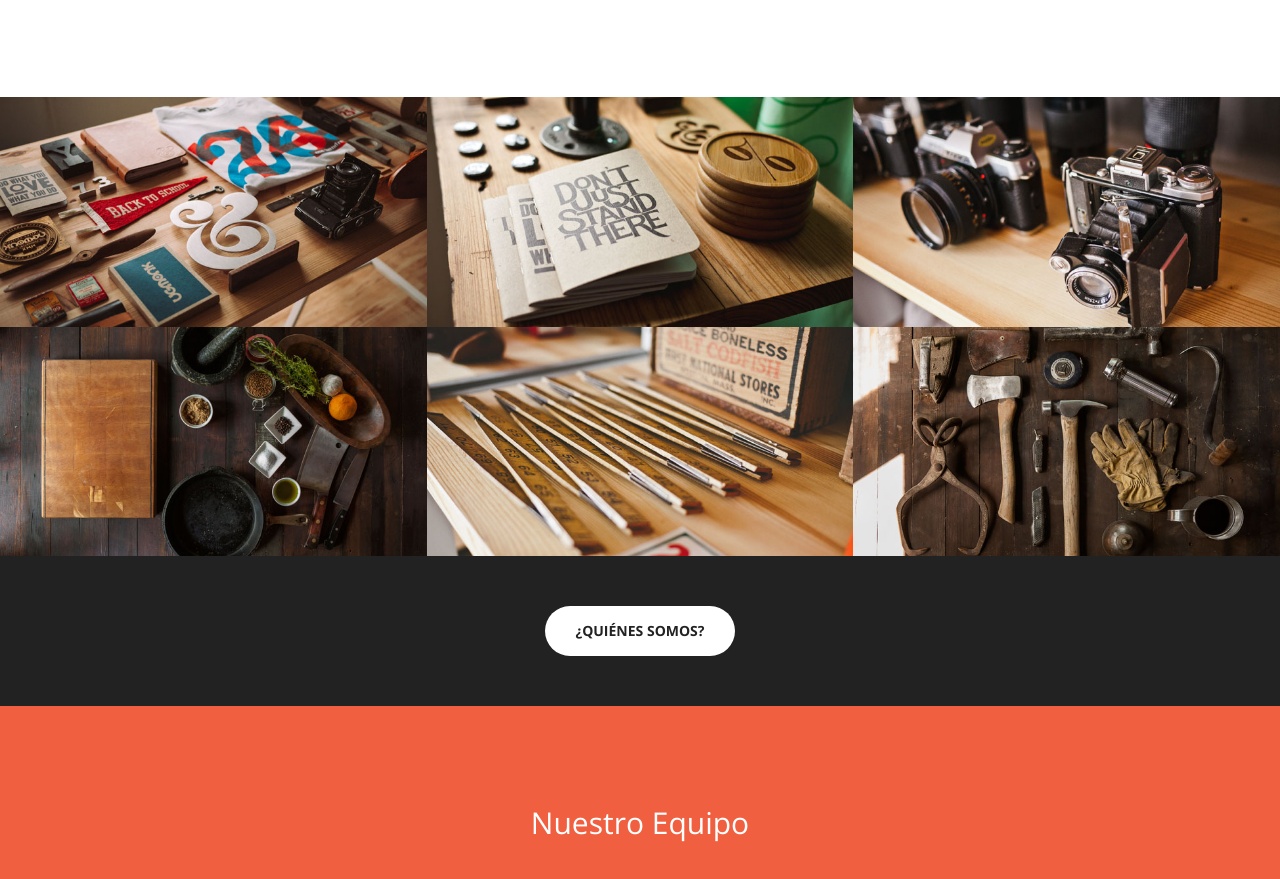
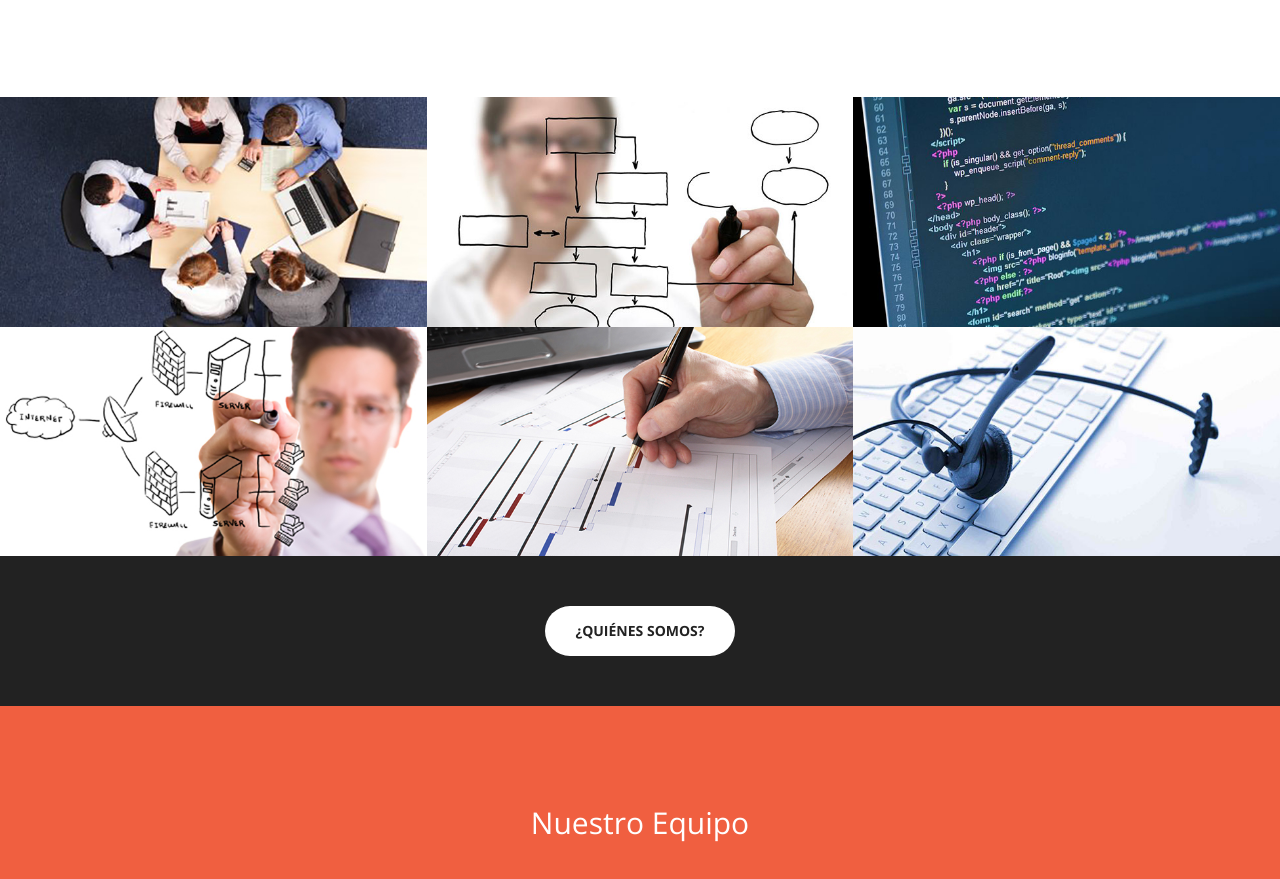
Before and after one commit to leandrolinich/integrapage, a plain HTML site: page index.html in a window 1280 px wide. Shown: the part 1746-2625 px from the top of the page. Drawn offline with nearby package versions, Linux system fonts and the light colour scheme.

Commit message:
Cambiios en las imagenes del portfolio

```diff
--- a/index.html
+++ b/index.html
@@ -152,7 +152,7 @@
             <div class="row no-gutter">
                 <div class="col-lg-4 col-sm-6">
                     <a href="#" class="portfolio-box">
-                        <img src="img/portfolio/1.jpg" class="img-responsive" alt="">
+                        <img src="img/portfolio/relevamiento.jpg" class="img-responsive" alt="">
                         <div class="portfolio-box-caption">
                             <div class="portfolio-box-caption-content">
                                 <div class="project-category text-faded">
@@ -167,7 +167,7 @@
                 </div>
                 <div class="col-lg-4 col-sm-6">
                     <a href="#" class="portfolio-box">
-                        <img src="img/portfolio/2.jpg" class="img-responsive" alt="">
+                        <img src="img/portfolio/analisis.jpg" class="img-responsive" alt="">
                         <div class="portfolio-box-caption">
                             <div class="portfolio-box-caption-content">
                                 <div class="project-category text-faded">
@@ -182,7 +182,7 @@
                 </div>
                 <div class="col-lg-4 col-sm-6">
                     <a href="#" class="portfolio-box">
-                        <img src="img/portfolio/3.jpg" class="img-responsive" alt="">
+                        <img src="img/portfolio/lenguajes.jpg" class="img-responsive" alt="">
                         <div class="portfolio-box-caption">
                             <div class="portfolio-box-caption-content">
                                 <div class="project-category text-faded">
@@ -197,7 +197,7 @@
                 </div>
                 <div class="col-lg-4 col-sm-6">
                     <a href="#" class="portfolio-box">
-                        <img src="img/portfolio/4.jpg" class="img-responsive" alt="">
+                        <img src="img/portfolio/infra.jpg" class="img-responsive" alt="">
                         <div class="portfolio-box-caption">
                             <div class="portfolio-box-caption-content">
                                 <div class="project-category text-faded">
@@ -212,7 +212,7 @@
                 </div>
                 <div class="col-lg-4 col-sm-6">
                     <a href="#" class="portfolio-box">
-                        <img src="img/portfolio/5.jpg" class="img-responsive" alt="">
+                        <img src="img/portfolio/pm.jpg" class="img-responsive" alt="">
                         <div class="portfolio-box-caption">
                             <div class="portfolio-box-caption-content">
                                 <div class="project-category text-faded">
@@ -227,7 +227,7 @@
                 </div>
                 <div class="col-lg-4 col-sm-6">
                     <a href="#" class="portfolio-box">
-                        <img src="img/portfolio/6.jpg" class="img-responsive" alt="">
+                        <img src="img/portfolio/soporte.jpg" class="img-responsive" alt="">
                         <div class="portfolio-box-caption">
                             <div class="portfolio-box-caption-content">
                                 <div class="project-category text-faded">
```
Also changed, not shown: img/portfolio/analisis.jpg (added), img/portfolio/infra.jpg (added), img/portfolio/lenguajes.jpg (added), img/portfolio/pm.jpg (added), img/portfolio/relevamiento.jpg (added), img/portfolio/soporte.jpg (added).
